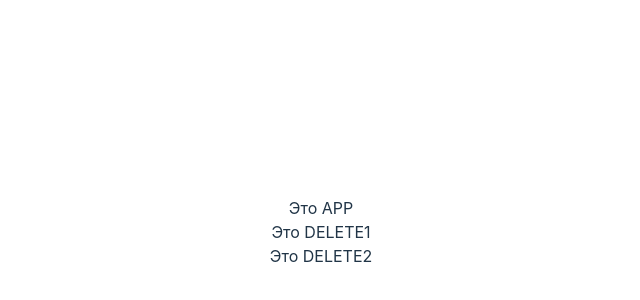
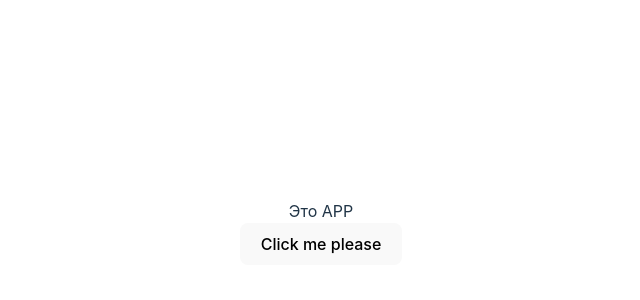
Before and after one commit to nakosta/test_github, a React (Vite) app: page / in a window 1280 px wide. Shown: the part 168-468 px from the top of the page, without its empty margins (319-959 px from the left). Built offline with nearby package versions, Linux system fonts and the light colour scheme.

Commit message:
Добавил button и удалил DELETE-ы

```diff
--- a/src/App.tsx
+++ b/src/App.tsx
@@ -4,8 +4,7 @@ function App() {
   return (
     <>
       <div>Это APP</div>
-      <div>Это DELETE1</div>
-      <div>Это DELETE2</div>
+      <button>Click me please</button>
     </>
   );
 }
```
